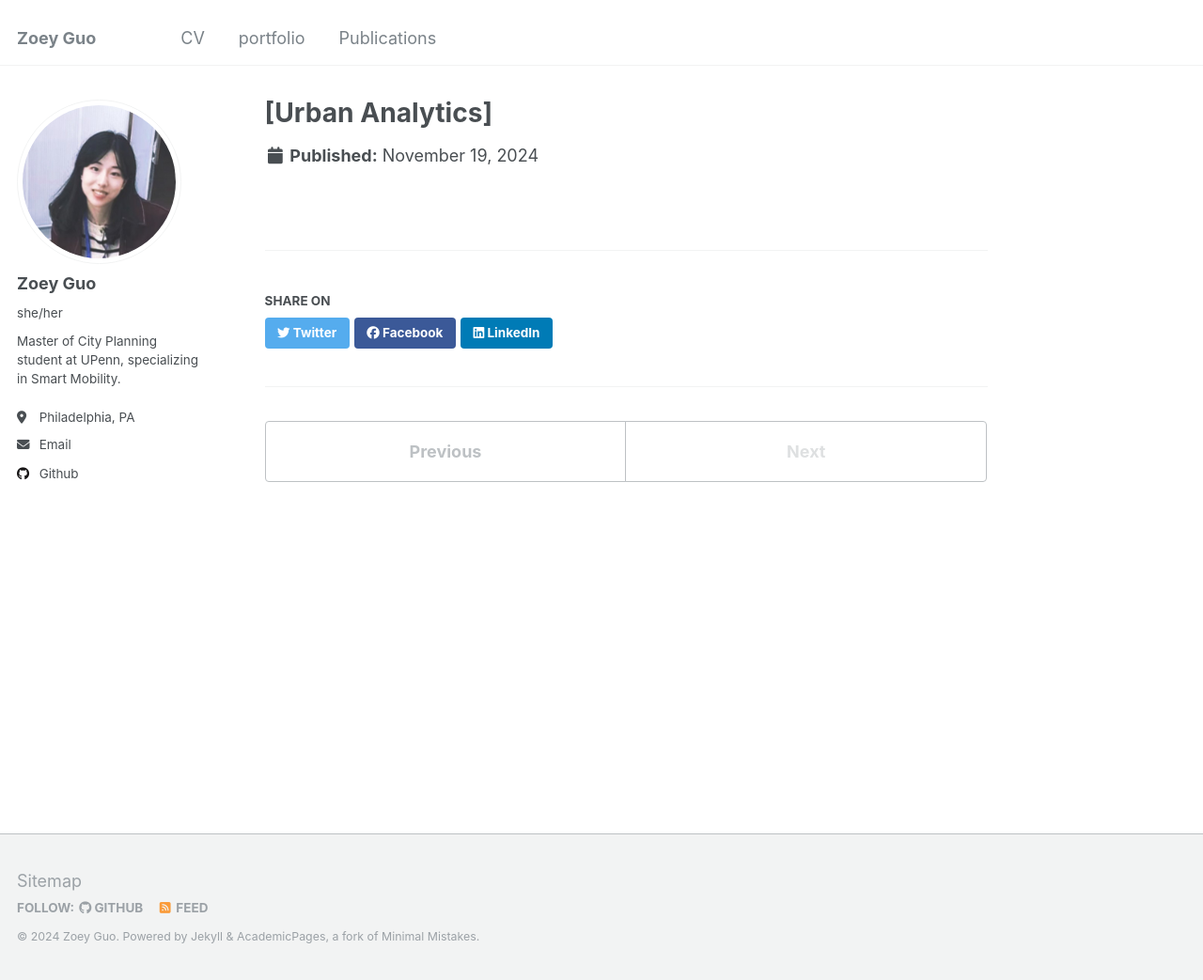
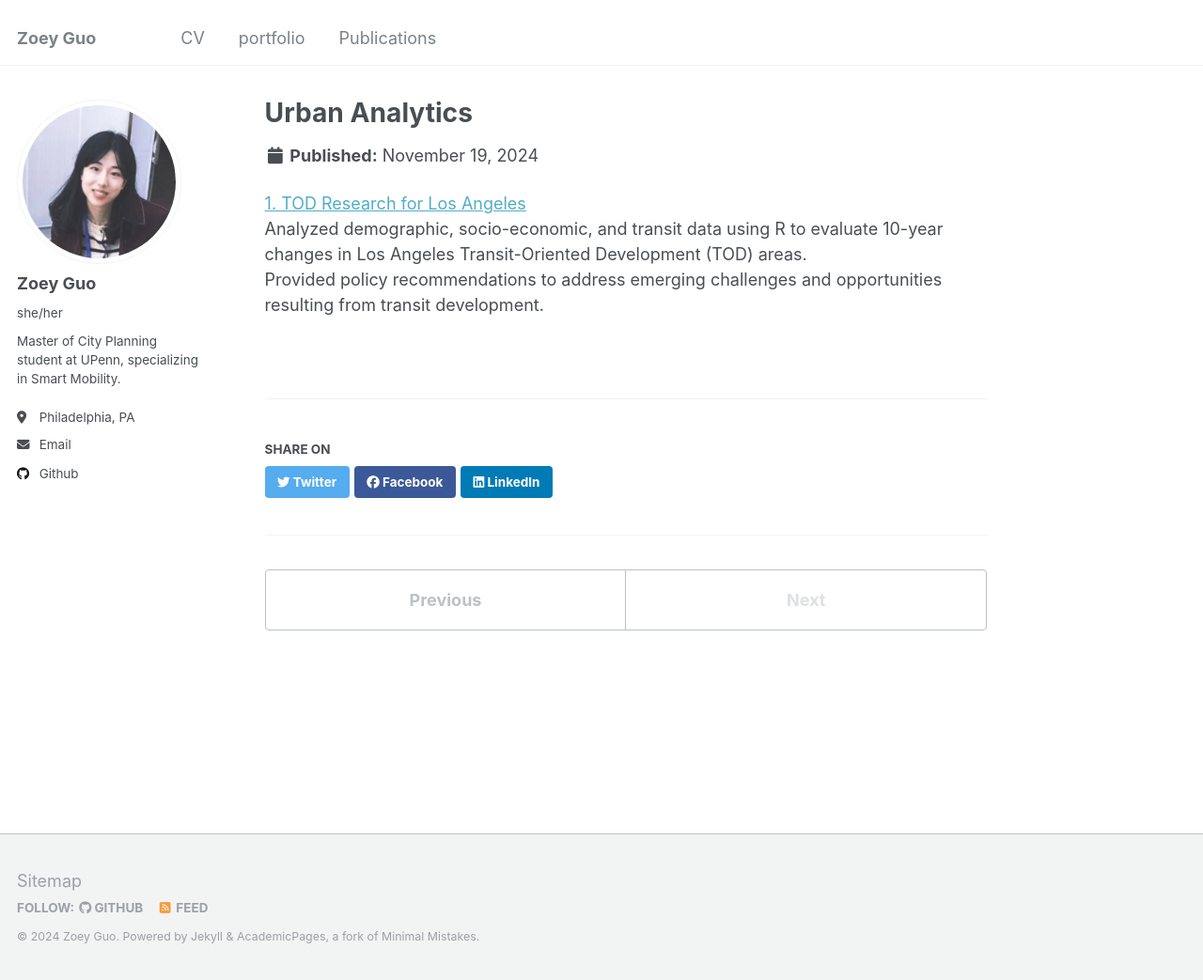
Before and after one commit to ZoeyGuo709/ZoeyGuo709.github.io, a Jekyll site: the page built from _portfolio/portfolio-2.md, in a window 1280 px wide and 1043 px high. Shown: the whole window at 94% size. Built offline with Jekyll 4.4.1, drawn with Linux system fonts in a browser that asks for light colours.

Commit message:
Update portfolio-2.md

```diff
--- a/_portfolio/portfolio-2.md
+++ b/_portfolio/portfolio-2.md
@@ -1,5 +1,9 @@
 ---
-title: "[Urban Analytics]"
-excerpt: "Utilized R and Python to perform advanced spatial analytics, providing insights into urban patterns and supporting city decision-making processes. Projects included analyzing police patrolling strategies, housing price trends, drunk driving incidents, and other critical urban issues. <br/><img src='/images/AnalyticsProfile.png' style='width: 800px; height: 300px;'>"
+title: "Urban Analytics"
+excerpt: "Utilized R and Python to perform advanced spatial analytics, providing insights into urban patterns and supporting city decision-making processes. Projects included analyzing police patrolling strategies, housing price trends, drunk driving incidents, and other critical urban issues. <br/><img src='/images/AnalyticsProfile.png' style='width: 800px; height: 400px;'>"
 collection: portfolio
 ---
+
+[1. TOD Research for Los Angeles](../../files/Transp_TOD.html "1. TOD Research of Los Angeles")<br>
+Analyzed demographic, socio-economic, and transit data using R to evaluate 10-year changes in Los Angeles Transit-Oriented Development (TOD) areas.<br>
+Provided policy recommendations to address emerging challenges and opportunities resulting from transit development.
```
